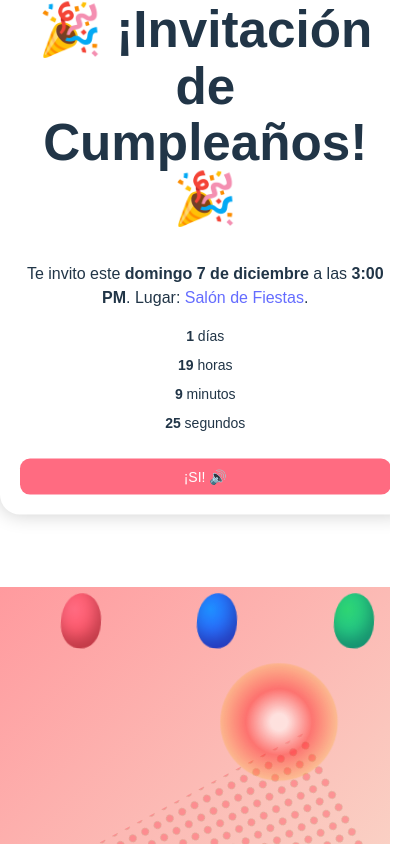
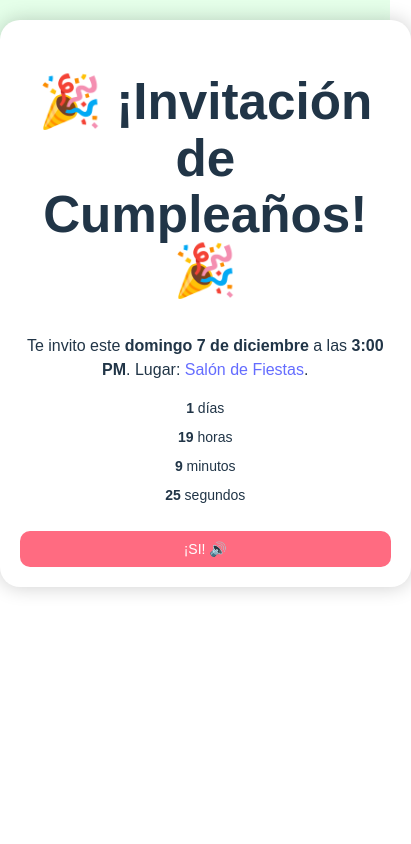
Before and after one commit to WFHCarnivean2025/invitacion-cumple, a React app in the folder frontend/: page / in a window 390 px wide. Shown: the whole page, 411 px wide, since content can reach past the window. Built offline with nearby package versions, Linux system fonts and the light colour scheme; the HTML template or start-up script is replaced by a standard one.

Commit message:
Fixed Responsive Design

```diff
--- a/frontend/src/App.css
+++ b/frontend/src/App.css
@@ -14,10 +14,10 @@ body {
   overflow: hidden;
   align-items: stretch;
   background: linear-gradient(to right, #e5ffe9 0%, #d9fff0 400px, transparent 401px);
-  flex-direction: column;
 }
 
-/* LEFT SIDE — CARD */
+/* ===== CARD STYLES ===== */
+
 .card {
   background: white;
   padding: 35px;
@@ -25,13 +25,14 @@ body {
   box-shadow: 0 0 20px rgba(0, 0, 0, 0.2);
   width: 350px;
   text-align: center;
-  margin: 40px auto 0 auto;
+  margin-left: 40px;
   align-self: center;
   animation: fadeIn 1s ease-out;
   position: relative;
-  top: 25%;
-  transform: translateY(-50%);
+  z-index: 20; /* Ensure card is above animations */
 }
+
+/* ===== ANIMATIONS ===== */
 
 @keyframes fadeIn {
   from { opacity: 0; transform: translateY(20px); }
@@ -67,7 +68,7 @@ button:hover {
   background: #ff4757;
 }
 
-/* ===== RIGHT SIDE — ANIMATION AREA ===== */
+/* ===== EFFECTS AREA ===== */
 
 .effects-area {
   flex: 1;
@@ -75,8 +76,7 @@ button:hover {
   position: relative;
   background: linear-gradient(135deg, #ff9a9e, #fad0c4);
   overflow: hidden;
-  height: 50vh;
-  margin-top: auto;
+  z-index: 1; /* Behind the card */
 }
 
 /* ===== CONFETTI PRO ===== */
@@ -128,21 +128,21 @@ button:hover {
 
 .balloon1 {
   left: 20%;
-  bottom: 10px;
+  bottom: -120px;
   background: radial-gradient(circle at 30% 30%, #ff6b81, #ff4757);
   animation-delay: 0s;
 }
 
 .balloon2 {
   left: 40%;
-  bottom: 10px;
+  bottom: -120px;
   background: radial-gradient(circle at 30% 30%, #1e90ff, #3742fa);
   animation-delay: 2s;
 }
 
 .balloon3 {
   left: 60%;
-  bottom: 10px;
+  bottom: -120px;
   background: radial-gradient(circle at 30% 30%, #2ed573, #1abc9c);
   animation-delay: 4s;
 }
@@ -157,7 +157,7 @@ button:hover {
 
 .fireworks {
   position: absolute;
-  top: 30%;
+  top: 10%;
   left: 70%;
   width: 140px;
   height: 140px;
@@ -185,16 +185,17 @@ button:hover {
 @media (max-width: 768px) {
   .container {
     flex-direction: column;
-    height: 100vh;
+    height: auto;
+    overflow: visible; /* Allow card to not be cut off */
     background: linear-gradient(to bottom, #e5ffe9 0%, #d9fff0 400px, transparent 401px);
   }
 
   .card {
     width: 90%;
-    margin: 20px auto 0 auto;
-    top: 25%;
-    transform: translateY(-50%);
+    margin: 20px auto 40px auto;
     padding: 25px;
+    align-self: center;
+    /* Removed top and transform for vertical centering */
   }
 
   .countdown {
@@ -209,9 +210,9 @@ button:hover {
 
   .effects-area {
     width: 100%;
-    height: 50vh;
+    height: 400px;
     position: relative;
-    margin-top: auto;
+    z-index: 1; /* Behind the card */
   }
 
   .balloon {
@@ -223,17 +224,17 @@ button:hover {
 
   .balloon1 {
     left: 18%;
-    bottom: 10px;
+    bottom: -90px;
   }
 
   .balloon2 {
     left: 45%;
-    bottom: 10px;
+    bottom: -100px;
   }
 
   .balloon3 {
     left: 75%;
-    bottom: 10px;
+    bottom: -90px;
   }
 
   .confetti::before,
@@ -244,10 +245,11 @@ button:hover {
   .fireworks {
     width: 110px;
     height: 110px;
-    top: 35%;
+    top: 18%;
     left: 65%;
     animation: fireBoom 2s ease-out infinite;
     transform: scale(1);
+    z-index: 12;
   }
 }
 
@@ -255,9 +257,8 @@ button:hover {
   .card {
     width: 95%;
     padding: 20px;
-    margin: 20px auto 0 auto;
-    top: 25%;
-    transform: translateY(-50%);
+    margin-left: 0;
+    align-self: center;
   }
 
   .countdown {
@@ -271,8 +272,8 @@ button:hover {
   }
 
   .effects-area {
-    height: 50vh;
-    margin-top: auto;
+    height: 350px;
+    z-index: 1; /* Behind the card */
   }
 
   .balloon {
@@ -284,17 +285,17 @@ button:hover {
 
   .balloon1 {
     left: 15%;
-    bottom: 10px;
+    bottom: -70px;
   }
 
   .balloon2 {
     left: 50%;
-    bottom: 10px;
+    bottom: -70px;
   }
 
   .balloon3 {
     left: 85%;
-    bottom: 10px;
+    bottom: -70px;
   }
 
   .confetti::before,
@@ -305,9 +306,10 @@ button:hover {
   .fireworks {
     width: 90px;
     height: 90px;
-    top: 35%;
+    top: 20%;
     left: 60%;
     animation: fireBoom 2s ease-out infinite;
     transform: scale(1);
+    z-index: 12;
   }
 }
```
